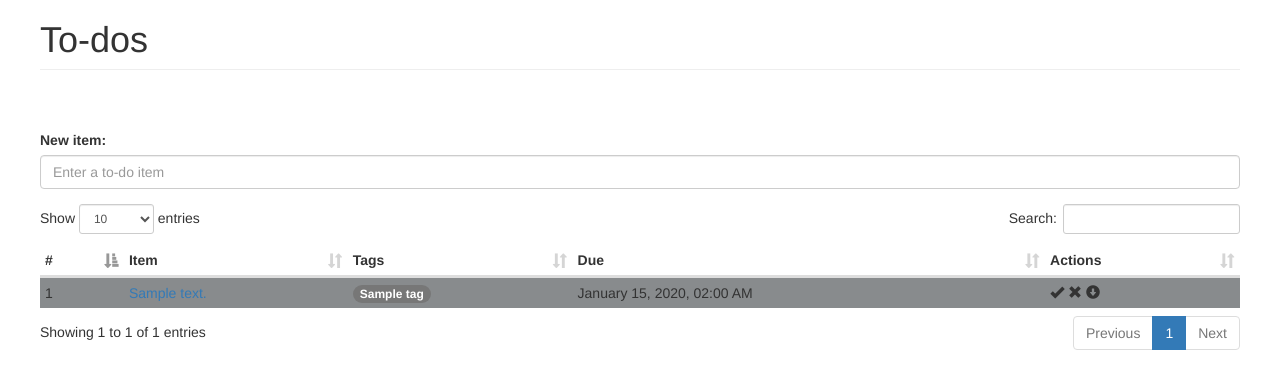
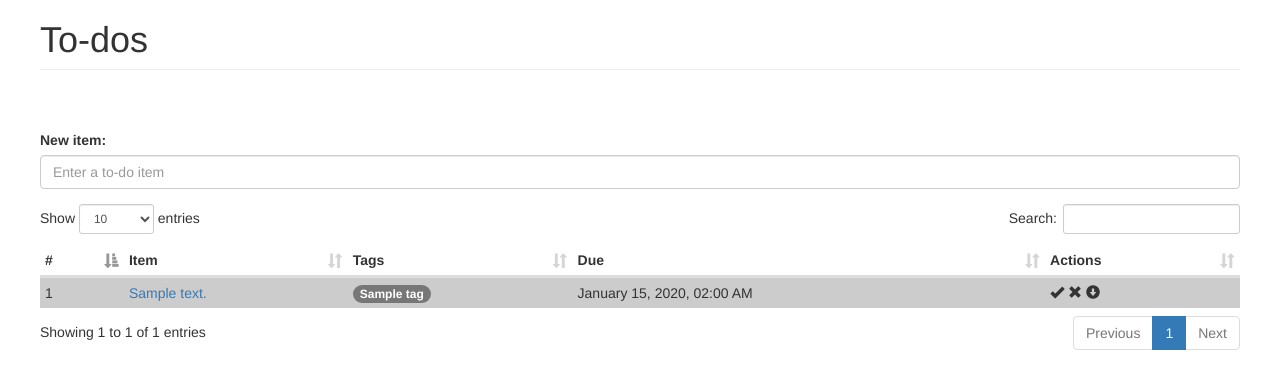
Before and after one commit to aucontraire/todizzle, a Django app: page / in a window 1280 px wide. Shown: the part 50-439 px from the top of the page. Run offline with Django 3.2, Linux system fonts and the light colour scheme; tables that the repository leaves empty hold one stand-in row (values such as "Sample post"); some libraries are stand-ins or nearby versions.

Commit message:
Change bg color of completed items

```diff
--- a/todos/static/custom.css
+++ b/todos/static/custom.css
@@ -1,5 +1,5 @@
 .table > tbody > tr.completed > td {
-	background-color: #888b8d;
+	background-color: #cccccc;
 }
 
 .glyphicon-ok, .glyphicon-remove, .glyphicon-circle-arrow-down {
```
